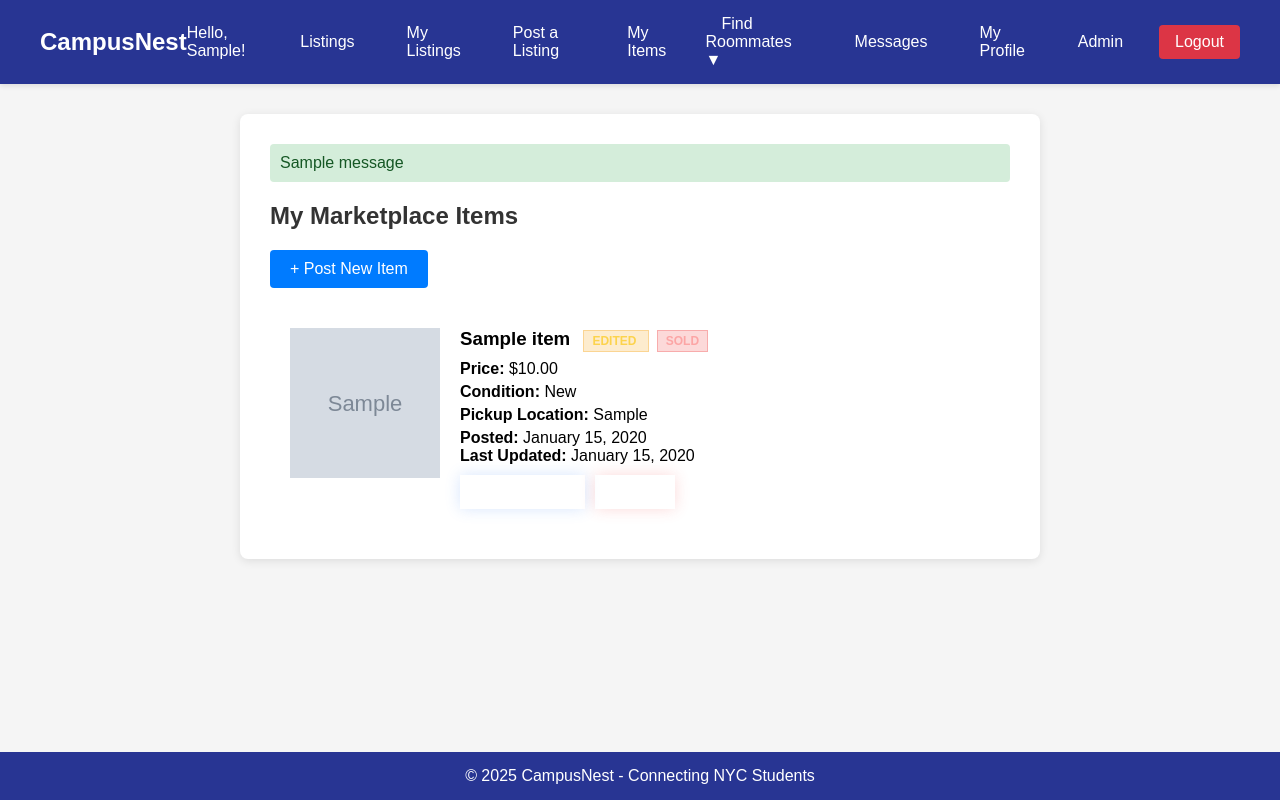
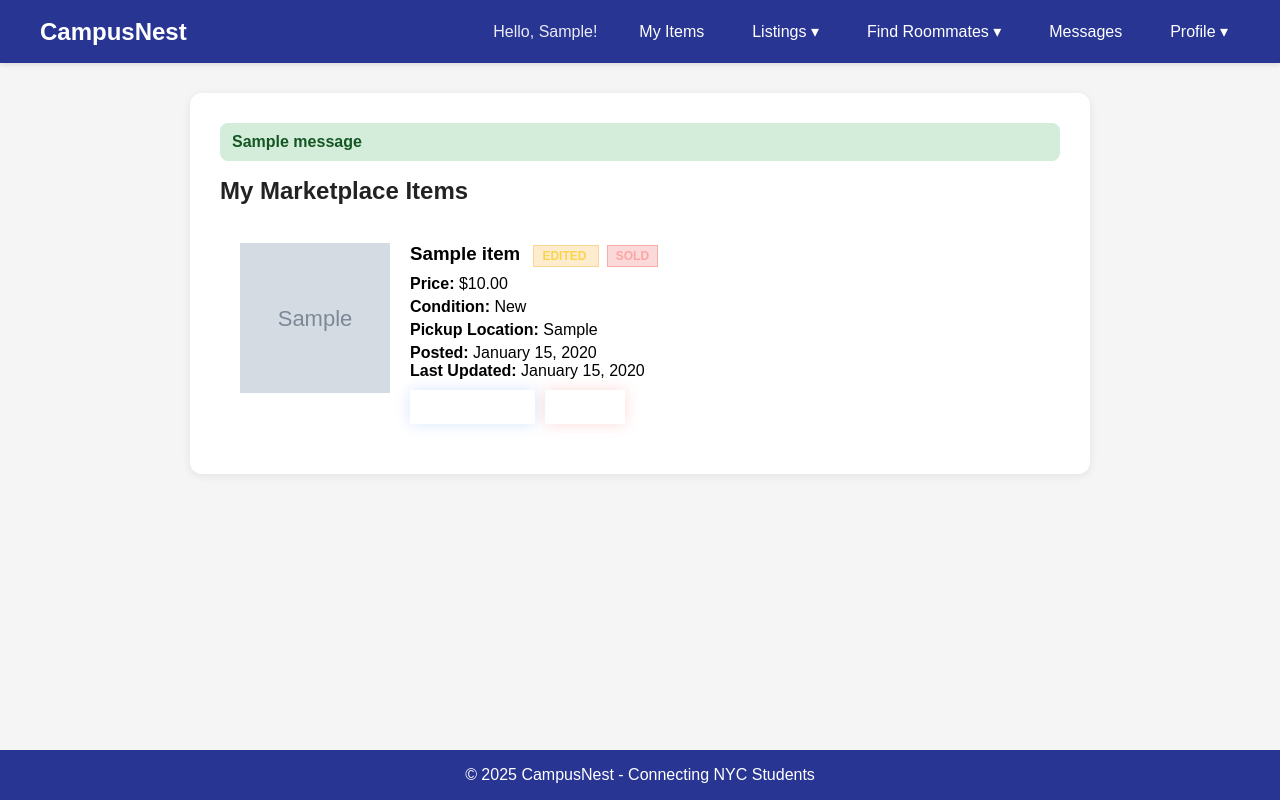
Before and after one commit to gcivil-nyu-org/team5-wed-fall25, a Django app: page /marketplace/my-items/ in a window 1280 px wide. Run offline with Django 5.2, Linux system fonts and the light colour scheme; a user stored in the database is signed in; tables that the repository leaves empty hold one stand-in row (values such as "Sample post"); grey boxes marked "Sample" are stand-in pictures; one stand-in notice (Sample message) is shown.

Commit message:
resolved navigation menu bug

```diff
--- a/CampusNest/urls.py
+++ b/CampusNest/urls.py
@@ -1,3 +1,4 @@
+# CampusNest/urls.py
 from django.contrib import admin
 from django.urls import path, include
 from django.views.generic import RedirectView
@@ -5,17 +6,118 @@
 from django.conf.urls.static import static
 
 urlpatterns = [
-    # new: send "/" to the public listings page
+    # Home → public listings
     path(
         "",
         RedirectView.as_view(pattern_name="listings:public_listings", permanent=False),
     ),
     path("admin/", admin.site.urls),
     path("accounts/", include("accounts.urls")),
-    path("profiles/", include("profiles.urls")),
+    path("profiles/", include(("profiles.urls", "profiles"), namespace="profiles")),
     path("listings/", include(("listings.urls", "listings"), namespace="listings")),
     path("messages/", include(("messaging.urls", "messaging"), namespace="messaging")),
-    path("marketplace/", include("marketplace.urls")),
+    path(
+        "marketplace/",
+        include(("marketplace.urls", "marketplace"), namespace="marketplace"),
+    ),
+]
+
+# ---------- Back-compat alias names (old, non-namespaced template links) ----------
+urlpatterns += [
+    # Marketplace aliases (names without namespace)
+    path(
+        "marketplace/my-items/",
+        RedirectView.as_view(pattern_name="marketplace:my_items", permanent=False),
+        name="my_items",
+    ),
+    path(
+        "marketplace/create/",
+        RedirectView.as_view(pattern_name="marketplace:create_item", permanent=False),
+        name="create_item",
+    ),
+    path(
+        "marketplace/<int:item_id>/",
+        RedirectView.as_view(pattern_name="marketplace:view_item", permanent=False),
+        name="view_item",
+    ),
+    path(
+        "marketplace/<int:item_id>/edit/",
+        RedirectView.as_view(pattern_name="marketplace:edit_item", permanent=False),
+        name="edit_item",
+    ),
+    path(
+        "marketplace/<int:item_id>/delete/",
+        RedirectView.as_view(pattern_name="marketplace:delete_item", permanent=False),
+        name="delete_item",
+    ),
+    path(
+        "marketplace/<int:item_id>/mark-sold/",
+        RedirectView.as_view(pattern_name="marketplace:mark_as_sold", permanent=False),
+        name="mark_as_sold",
+    ),
+    # Profile pages
+    path(
+        "profiles/view/",
+        RedirectView.as_view(pattern_name="profiles:view_profile", permanent=False),
+        name="view_profile",
+    ),
+    path(
+        "profiles/edit/",
+        RedirectView.as_view(pattern_name="profiles:edit_profile", permanent=False),
+        name="edit_profile",
+    ),
+    path(
+        "profiles/create/",
+        RedirectView.as_view(pattern_name="profiles:create_profile", permanent=False),
+        name="create_profile",
+    ),
+    path(
+        "profiles/admin-dashboard/",
+        RedirectView.as_view(pattern_name="profiles:admin_dashboard", permanent=False),
+        name="admin_dashboard",
+    ),
+    # Roommates feature
+    path(
+        "profiles/roommates/search/",
+        RedirectView.as_view(pattern_name="profiles:roommate_search", permanent=False),
+        name="roommate_search",
+    ),
+    path(
+        "profiles/roommates/<int:user_id>/",
+        RedirectView.as_view(pattern_name="profiles:roommate_detail", permanent=False),
+        name="roommate_detail",
+    ),
+    path(
+        "profiles/roommates/<int:user_id>/favorite/",
+        RedirectView.as_view(pattern_name="profiles:toggle_favorite", permanent=False),
+        name="toggle_favorite",
+    ),
+    path(
+        "profiles/roommates/<int:user_id>/request/",
+        RedirectView.as_view(
+            pattern_name="profiles:send_connection_request", permanent=False
+        ),
+        name="send_connection_request",
+    ),
+    path(
+        "profiles/roommates/favorites/",
+        RedirectView.as_view(pattern_name="profiles:my_favorites", permanent=False),
+        name="my_favorites",
+    ),
+    path(
+        "profiles/roommates/requests/",
+        RedirectView.as_view(
+            pattern_name="profiles:connection_requests", permanent=False
+        ),
+        name="connection_requests",
+    ),
+    path(
+        "profiles/roommates/requests/<int:request_id>/respond/",
+        RedirectView.as_view(
+            pattern_name="profiles:respond_to_request", permanent=False
+        ),
+        name="respond_to_request",
+    ),
 ]
 
 if settings.DEBUG:
--- a/marketplace/templates/marketplace/my_items.html
+++ b/marketplace/templates/marketplace/my_items.html
@@ -6,12 +6,7 @@
 <div class="content-card">
 <h2>My Marketplace Items</h2>
 
-<div style="margin-bottom: 20px;">
-    <a href="{% url 'create_item' %}" class="btn"
-        style="width: auto; display: inline-block; padding: 10px 20px;">
-        + Post New Item
-    </a>
-</div>
+
 
 {% if items %}
 <div style="display: grid; gap: 20px;">
@@ -90,7 +85,8 @@
         You haven't posted any items yet.
     </p>
     <a href="{% url 'create_item' %}"
-        style="display: inline-block; padding: 12px 24px; background: linear-gradient(135deg, var(--color-success) 0%, #059669 100%); color: white; text-decoration: none; border-radius: var(--radius-md); font-weight: 600; transition: all 0.2s; box-shadow: 0 0 20px rgba(16, 185, 129, 0.3);">
+        class ="btn  Post Your First Item"
+        style="display: inline-block; padding: 12px 24px; background: linear-gradient(135deg, var(--color-success) 0%, #059669 100%); color: white; text-decoration: none; border-radius: 8px; font-weight: 600; transition: all 0.2s; box-shadow: 0 0 20px rgba(16, 185, 129, 0.3);">
         Post Your First Item
     </a>
 </div>
--- a/marketplace/urls.py
+++ b/marketplace/urls.py
@@ -2,10 +2,11 @@
 from django.shortcuts import redirect
 from . import views
 
+app_name = "marketplace"
+
 
 def marketplace_home(request):
-    """Redirect /marketplace/ to /marketplace/my-items/"""
-    return redirect("my_items")
+    return redirect("marketplace:my_items")
 
 
 urlpatterns = [
--- a/messaging/templates/messaging/inbox.html
+++ b/messaging/templates/messaging/inbox.html
@@ -8,12 +8,12 @@
       <li style="display:flex; justify-content:space-between; align-items:center; padding:12px 8px; border-bottom:1px solid #eee;">
         <div>
           <div style="font-weight:600;">
-            {{ other.username }}
+            {{ other.first_name|default:other.username }}
             <span style="color:#666; font-weight:400;"> · {{ t.listing.title }}</span>
           </div>
           <div style="font-size:12px; color:#666; margin-top:2px;">
             {% if last %}
-              {{ last.sender.username }}: {{ last.body|truncatechars:60 }} — {{ last.created_at|date:"M d, H:i" }}
+              {{ last.sender.first_name|default:last.sender.username }}: {{ last.body|truncatechars:60 }} — {{ last.created_at|date:"M d, H:i" }}
             {% else %}
               No messages yet.
             {% endif %}
--- a/profiles/templates/profiles/connection_requests.html
+++ b/profiles/templates/profiles/connection_requests.html
@@ -80,7 +80,7 @@
         <div style="text-align: center; padding: 3.75rem 1.5rem; background: var(--color-surface-elevated); border-radius: var(--radius-lg); margin-top: 1.5rem; border: 1px solid var(--color-border);">
             <p style="font-size: 1.125rem; color: var(--color-text-secondary); margin-bottom: 0.625rem;">😊 No connection requests</p>
             <p style="color: var(--color-text-muted); margin-bottom: 1.25rem;">When someone sends you a connection request, it will appear here.</p>
-            <a href="{% url 'roommate_search' %}" style="display: inline-block; padding: 0.75rem 1.5rem; background: linear-gradient(135deg, var(--color-primary) 0%, var(--color-primary-dark) 100%); color: white; text-decoration: none; border-radius: var(--radius-md); font-weight: 600; transition: all 0.2s; box-shadow: 0 0 20px rgba(59, 130, 246, 0.2);">
+            <a  class = "btn" href="{% url 'roommate_search' %}" style="display: inline-block; padding: 0.75rem 1.5rem; background: linear-gradient(135deg, var(--color-primary) 0%, var(--color-primary-dark) 100%); color: white; text-decoration: none; border-radius: 8px; font-weight: 600; transition: all 0.2s; box-shadow: 0 0 20px rgba(59, 130, 246, 0.2);">
                 Find Roommates
             </a>
         </div>
--- a/profiles/templates/profiles/my_favorites.html
+++ b/profiles/templates/profiles/my_favorites.html
@@ -60,7 +60,7 @@
         <div style="text-align: center; padding: 3.75rem 1.5rem; background: var(--color-surface-elevated); border-radius: var(--radius-lg); margin-top: 1.5rem; border: 1px solid var(--color-border);">
             <p style="font-size: 1.125rem; color: var(--color-text-secondary); margin-bottom: 0.625rem;">😔 No favorites yet</p>
             <p style="color: var(--color-text-muted); margin-bottom: 1.25rem;">Start exploring and add your favorite roommates!</p>
-            <a href="{% url 'roommate_search' %}" style="display: inline-block; padding: 0.75rem 1.5rem; background: linear-gradient(135deg, var(--color-primary) 0%, var(--color-primary-dark) 100%); color: white; text-decoration: none; border-radius: var(--radius-md); font-weight: 600; transition: all 0.2s; box-shadow: 0 0 20px rgba(59, 130, 246, 0.2);">
+            <a class = "btn" href="{% url 'roommate_search' %}" style="display: inline-block; padding: 0.75rem 1.5rem; background: linear-gradient(135deg, var(--color-primary) 0%, var(--color-primary-dark) 100%); color: white; text-decoration: none; border-radius:8px; font-weight: 600; transition: all 0.2s; box-shadow: 0 0 20px rgba(59, 130, 246, 0.2);">
                 Find Roommates
             </a>
         </div>
--- a/profiles/urls.py
+++ b/profiles/urls.py
@@ -1,23 +1,22 @@
+# profiles/urls.py
 from django.urls import path
 from django.shortcuts import redirect
 from . import views
 
+app_name = "profiles"
 
-# Simple redirect view for /profiles/
+
 def profiles_home(request):
     """Redirect /profiles/ to /profiles/view/"""
-    return redirect("view_profile")
+    return redirect("profiles:view_profile")  # <- use namespaced name
 
 
 urlpatterns = [
-    path("", views.home, name="home"),  # Root / goes to home
-    path(
-        "profiles/", profiles_home, name="profiles_home"
-    ),  # /profiles/ → /profiles/view/
-    path("profiles/create/", views.create_profile, name="create_profile"),
-    path("profiles/view/", views.view_profile, name="view_profile"),
-    path("profiles/edit/", views.edit_profile, name="edit_profile"),
-    path("profiles/admin-dashboard/", views.admin_dashboard, name="admin_dashboard"),
+    path("", profiles_home, name="profiles_home"),
+    path("create/", views.create_profile, name="create_profile"),
+    path("view/", views.view_profile, name="view_profile"),
+    path("edit/", views.edit_profile, name="edit_profile"),
+    path("admin-dashboard/", views.admin_dashboard, name="admin_dashboard"),
     # Roommate search URLs
     path("roommates/search/", views.roommate_search, name="roommate_search"),
     path("roommates/<int:user_id>/", views.roommate_detail, name="roommate_detail"),
--- a/templates/base.html
+++ b/templates/base.html
@@ -8,71 +8,199 @@
   <style>
   * { margin:0; padding:0; box-sizing:border-box; }
   body { font-family: Arial, sans-serif; background:#f5f5f5; min-height:100vh; display:flex; flex-direction:column; }
-    nav { background:#283593; padding:15px 30px; box-shadow:0 2px 5px rgba(0,0,0,.1); }
-    .nav-container { max-width:1200px; margin:0 auto; display:flex; justify-content:space-between; align-items:center; }
-    .nav-brand { color:#fff; font-size:24px; font-weight:bold; text-decoration:none; }
-    .nav-links { display:flex; gap:20px; align-items:center; }
-    .nav-links a { color:#fff; text-decoration:none; padding:8px 16px; border-radius:4px; transition:background-color .3s; }
-    .nav-links a:hover { background:rgba(255,255,255,.1); }
-    .nav-user { color:#fff; margin-right:10px; }
-    .logout-btn { background:#dc3545; color:#fff; border:none; padding:8px 16px; border-radius:4px; cursor:pointer; text-decoration:none; display:inline-block; }
+
+  /* NAV */
+  nav { background:#283593; padding:14px 24px; box-shadow:0 2px 5px rgba(0,0,0,.1); }
+  .nav-container { max-width:1200px; margin:0 auto; display:flex; align-items:center; }
+  .nav-brand {
+    color:#fff; font-size:24px; font-weight:800; text-decoration:none;
+    margin-right:24px; flex-shrink:0;
+  }
+  .nav-brand:hover { text-decoration:none; }
+
+  .nav-links {
+    margin-left:auto; display:flex; align-items:center; gap:24px; flex-wrap:nowrap;
+  }
+  .nav-links a, .dropdown-toggle, .nav-user {
+    color:#fff; text-decoration:none; white-space:nowrap;
+  }
+  .nav-links a { padding:8px 12px; border-radius:6px; transition:background .2s; }
+  .nav-links a:hover { background:rgba(255,255,255,.12); text-decoration:none; }
+
+  .nav-user { opacity:.9; margin-right:6px; }
+
+  /* Button-ish logout */
+  .logout-btn {
+    background:#dc3545; color:black; border:none; padding:8px 14px;
+    border-radius:8px; cursor:pointer; text-decoration:none; display:inline-block;
+  }
   .logout-btn:hover { background:#c82333; }
-    /* simple dropdown */
+
+  /* Dropdowns */
   .nav-dropdown { position:relative; }
-    .dropdown-toggle { color:#fff; cursor:pointer; }
+  .dropdown-toggle { cursor:pointer; padding:8px 12px; border-radius:6px; display:flex; align-items:center; gap:6px; }
+  .dropdown-toggle:hover { background:rgba(255,255,255,.12); }
+
+  .nav-dropdown:hover .dropdown-menu { display:block; }
+  .dropdown-menu a {
+    display:block; padding:10px 12px; border-radius:8px; color:#333; text-decoration:none;
+  }
+  .dropdown-menu a:hover { background:#f3f4f6; }
+  .dropdown-divider { height:1px; background:#e5e7eb; margin:6px 0; }
+
   .dropdown-menu {
-      position:absolute; top:100%; left:0; min-width:220px;
-      background:#fff; color:#333; border-radius:8px; box-shadow:0 6px 16px rgba(0,0,0,.15);
-      display:none; padding:8px; z-index:10;
+  position: absolute;
+  top: 100%;              /* sit flush under the toggle */
+  left: 0;
+  min-width: 220px;
+  padding: 8px;
+  background: #fff;
+  color: #333;
+  border-radius: 10px;
+  box-shadow: 0 10px 24px rgba(0,0,0,.18);
+  display: none;
+  z-index: 20;
 }
-    .dropdown-menu a { color:#333; display:block; padding:8px 10px; border-radius:6px; }
-    .dropdown-menu a:hover { background:#f2f2f2; }
-    .nav-dropdown:hover .dropdown-menu { display:block; }
+
+  /* PAGE LAYOUT */
   main { flex:1; padding:30px 20px; }
-    .container { max-width:800px; margin:0 auto; background:#fff; padding:30px; border-radius:8px; box-shadow:0 2px 10px rgba(0,0,0,.1); }
-    h1, h2 { color:#333; margin-bottom:20px; }
-    .form-group { margin-bottom:15px; }
-    label { display:block; margin-bottom:5px; color:#555; font-weight:bold; }
-    input[type="text"], input[type="email"], input[type="password"], input[type="file"], select, textarea, input {
-      width:100%; padding:10px; border:1px solid #ddd; border-radius:4px; font-size:14px;
+  .container { max-width:900px; margin:0 auto; background:#fff; padding:30px; border-radius:12px; box-shadow:0 2px 10px rgba(0,0,0,.08); }
+  h1,h2 { color:#222; margin-bottom:18px; }
+
+  .form-group { margin-bottom:14px; }
+  label { display:block; margin-bottom:6px; color:#444; font-weight:700; }
+
+  /* ✅ Inputs: text-like controls only (no bare `input`) */
+  input[type="text"],
+  input[type="email"],
+  input[type="password"],
+  input[type="file"],
+  input[type="number"],
+  input[type="tel"],
+  input[type="url"],
+  input[type="search"],
+  input[type="date"],
+  input[type="time"],
+  select,
+  textarea {
+    width:100%;
+    padding:10px;
+    border:1px solid #cfd4da;
+    border-radius:8px;
+    font-size:14px;
+    background:#fff;
+    color:#111;
   }
-    button, .btn { width:100%; padding:12px; background:#007bff; color:#fff; border:none; border-radius:4px; font-size:16px; cursor:pointer; text-decoration:none; display:inline-block; text-align:center; }
-    button:hover, .btn:hover { background:#0056b3; }
-    .errorlist { list-style:none; color:red; font-size:14px; margin-bottom:10px; }
-    .messages { margin-bottom:20px; }
-    .alert { padding:10px; border-radius:4px; margin-bottom:10px; }
+
+  /* ✅ Buttons (don’t inherit input styles) */
+  button,
+  input[type="submit"],
+  input[type="button"],
+  .btn {
+    width:auto;               /* change to 100% if you want full-width buttons */
+    padding:12px 16px;
+    background:#007bff !important;
+    color:#fff !important;
+    border:1px solid #0b5ed7 !important;
+    border-radius:8px;
+    font-size:16px;
+    cursor:pointer;
+    text-align:center;
+    display:inline-block;
+    font-weight:600;
+    text-decoration:none !important;
+  }
+  button:hover,
+  input[type="submit"]:hover,
+  input[type="button"]:hover,
+  .btn:hover { background:#0b5ed7 !important;
+  border-color:#0a58ca !important; }
+
+  /* Prevent checkboxes/radios from stretching */
+  input[type="checkbox"],
+  input[type="radio"] {
+    width:auto;
+    margin-right:6px;
+  }
+
+  .messages { margin-bottom:16px; }
+  .alert { padding:10px 12px; border-radius:8px; margin-bottom:10px; font-weight:600; }
   .alert-success { background:#d4edda; color:#155724; }
   .alert-error { background:#f8d7da; color:#721c24; }
-    .text-center { text-align:center; }
-    a { color:#007bff; text-decoration:none; }
-    a:hover { text-decoration:underline; }
-    small { display:block; margin-top:5px; font-size:12px; }
-    footer { background:#283593; color:#fff; text-align:center; padding:15px; margin-top:auto; }
+
+  footer { background:#283593; color:#fff; text-align:center; padding:16px; margin-top:auto; }
 </style>
+
 </head>
+<script>
+  (function () {
+    const dropdowns = document.querySelectorAll('.nav-dropdown');
+
+    dropdowns.forEach(dd => {
+      const toggle = dd.querySelector('.dropdown-toggle');
+      const menu = dd.querySelector('.dropdown-menu');
+      if (!toggle || !menu) return;
+
+      // Click toggles
+      toggle.addEventListener('click', (e) => {
+        e.preventDefault();
+        const isOpen = dd.classList.toggle('open');
+        toggle.setAttribute('aria-expanded', String(isOpen));
+        // When using JS open, force display
+        menu.style.display = isOpen ? 'block' : '';
+      });
+
+      // Close when clicking outside
+      document.addEventListener('click', (e) => {
+        if (!dd.contains(e.target)) {
+          dd.classList.remove('open');
+          toggle.setAttribute('aria-expanded', 'false');
+          menu.style.display = '';
+        }
+      });
+
+      // Close on Escape
+      dd.addEventListener('keydown', (e) => {
+        if (e.key === 'Escape') {
+          dd.classList.remove('open');
+          toggle.setAttribute('aria-expanded', 'false');
+          menu.style.display = '';
+          toggle.focus();
+        }
+      });
+    });
+  })();
+</script>
+
 <body>
 
-  <!-- Navigation Bar -->
+  <!-- NAV -->
   <nav>
     <div class="nav-container">
-      <!-- brand → public listings -->
       <a href="{% url 'listings:public_listings' %}" class="nav-brand">CampusNest</a>
 
       <div class="nav-links">
         {% if user.is_authenticated %}
           <span class="nav-user">Hello, {{ user.first_name|default:user.username }}!</span>
 
-          <!-- core nav -->
-          <a href="{% url 'listings:public_listings' %}">Listings</a>
-          <a href="{% url 'listings:my_listings' %}">My Listings</a>
-          <a href="{% url 'listings:create_listing' %}">Post a Listing</a>
-
           <!-- marketplace -->
           <a href="{% url 'marketplace:my_items' %}">My Items</a>
 
-          <!-- roommates (profiles app) -->
+
+           <!-- roommates dropdown -->
           <div class="nav-dropdown">
-            <a href="#" class="dropdown-toggle">Find Roommates ▼</a>
+            <span class="dropdown-toggle">Listings ▾</span>
+            <div class="dropdown-menu">
+              <a href="{% url 'listings:public_listings' %}">Accomodations</a>
+              <a href="{% url 'listings:my_listings' %}">My Listings</a>
+              <a href="{% url 'listings:create_listing' %}">Post a Listing</a>
+            </div>
+          </div>
+
+
+          <!-- roommates dropdown -->
+          <div class="nav-dropdown">
+            <span class="dropdown-toggle">Find Roommates ▾</span>
             <div class="dropdown-menu">
               <a href="{% url 'profiles:roommate_search' %}">Search Roommates</a>
               <a href="{% url 'profiles:my_favorites' %}">My Favorites</a>
@@ -83,23 +211,32 @@
           <!-- messaging -->
           <a href="{% url 'messaging:inbox' %}">Messages</a>
 
-          <!-- profile & admin -->
-          <a href="{% url 'view_profile' %}">My Profile</a>
+          <!-- profile dropdown -->
+          <div class="nav-dropdown">
+            <span class="dropdown-toggle">Profile ▾</span>
+            <div class="dropdown-menu" style="right:0; left:auto;">
+              <a href="{% url 'profiles:view_profile' %}">My Profile</a>
+              <div class="dropdown-divider"></div>
               {% if user.is_staff %}
                 <a href="{% url 'admin:index' %}">Admin</a>
+                <div class="dropdown-divider"></div>
               {% endif %}
+              <a href="{% url 'logout' %}">Logout</a>
+            </div>
+          </div>
 
+          <!-- optional: keep a prominent logout button, or remove since it's in the dropdown
           <a href="{% url 'logout' %}" class="logout-btn">Logout</a>
         {% else %}
           <a href="{% url 'listings:public_listings' %}">Listings</a>
           <a href="{% url 'login' %}">Login</a>
           <a href="{% url 'register' %}">Register</a>
-        {% endif %}
+        {% endif %} -->
       </div>
     </div>
   </nav>
 
-  <!-- Main Content -->
+  <!-- MAIN -->
   <main>
     <div class="container">
       {% if messages %}
@@ -114,7 +251,7 @@
     </div>
   </main>
 
-  <!-- Footer -->
+  <!-- FOOTER -->
   <footer>
     &copy; 2025 CampusNest - Connecting NYC Students
   </footer>
```
Also changed, not shown: messaging/templates/messaging/thread.html (+5 -5 lines), profiles/templates/profiles/roommate_search.html (+12 -11 lines). Lines whose indentation alone changed are shown as unchanged.
